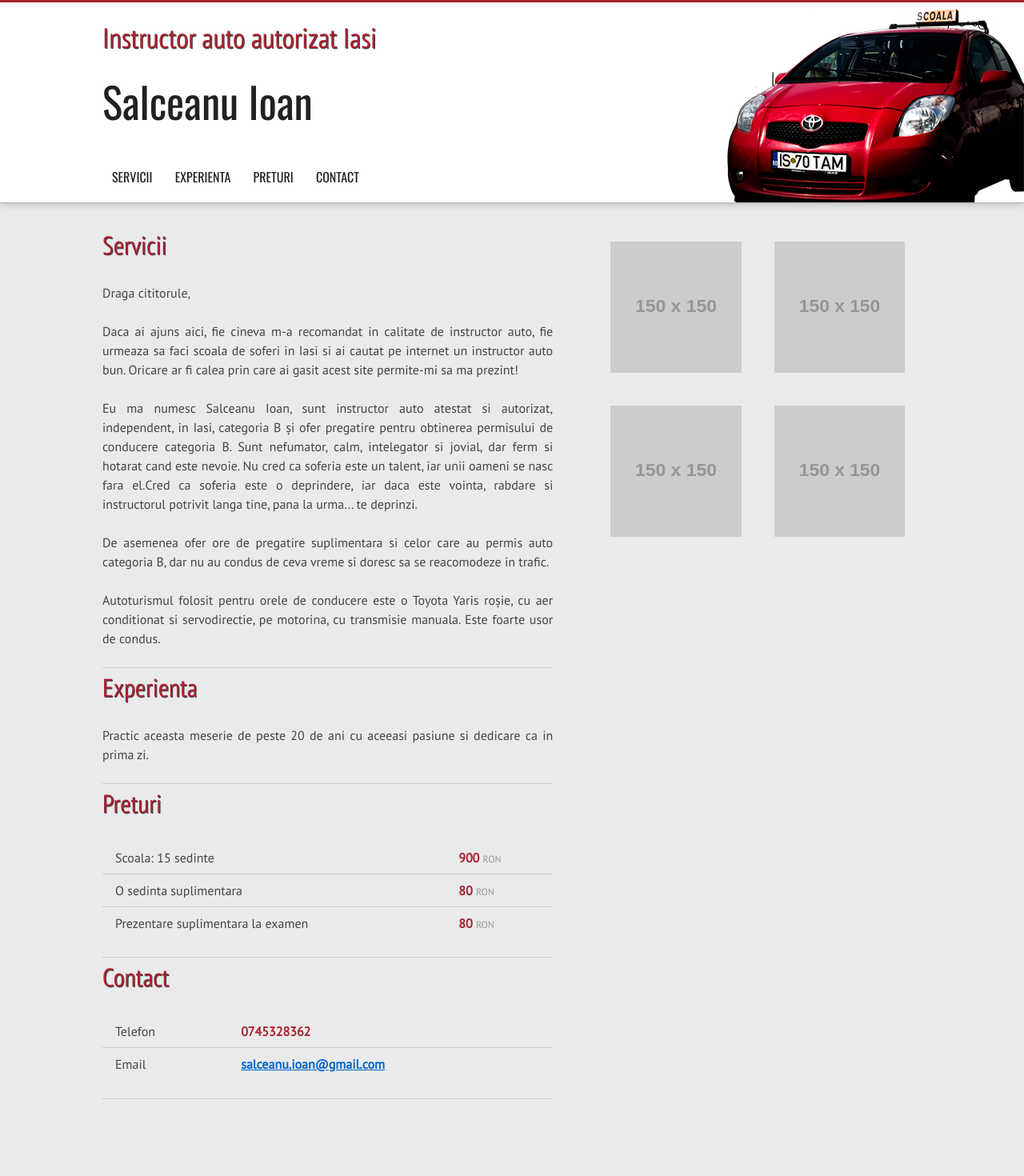
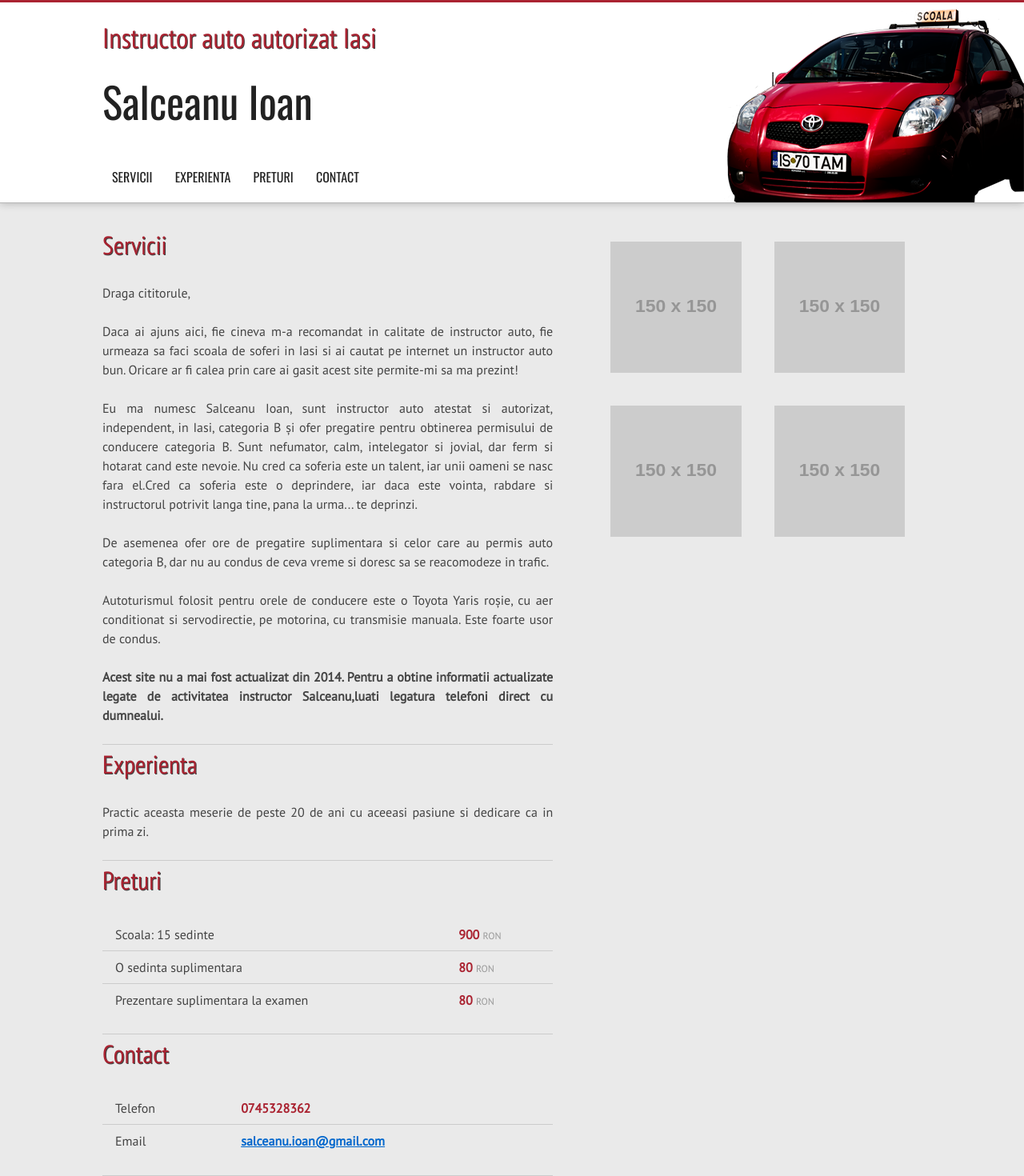
Before and after one commit to salceanu-ioan/salceanu-ioan.github.com, a Jekyll site: the page built from index.html, in a window 1280 px wide. Shown: the whole page at 80% size. Built offline with Jekyll 4.4.1, drawn with Linux system fonts in a browser that asks for light colours; nearby versions of some CDN libraries; before the commit the page ends 1374 px from its top, so only the background shows below that.

Commit message:
added comment related to the site being depecated

```diff
--- a/index.html
+++ b/index.html
@@ -20,6 +20,9 @@ title: Salceanu Ioan - Instructor Auto Iasi
     condus de ceva vreme si doresc sa se reacomodeze in trafic. </p>
   <p>Autoturismul folosit pentru orele de conducere este o Toyota Yaris roșie, cu aer conditionat si
     servodirectie, pe motorina, cu transmisie manuala. Este foarte usor de condus.</p>
+  <p><strong>Acest site nu a mai fost actualizat din 2014. Pentru a obtine informatii actualizate legate
+    de activitatea  instructor Salceanu,luati legatura telefoni direct cu dumnealui. </strong></p>
+
 </section>
 
 <section id="experienta">
```
Also changed, not shown: 1 other file.
